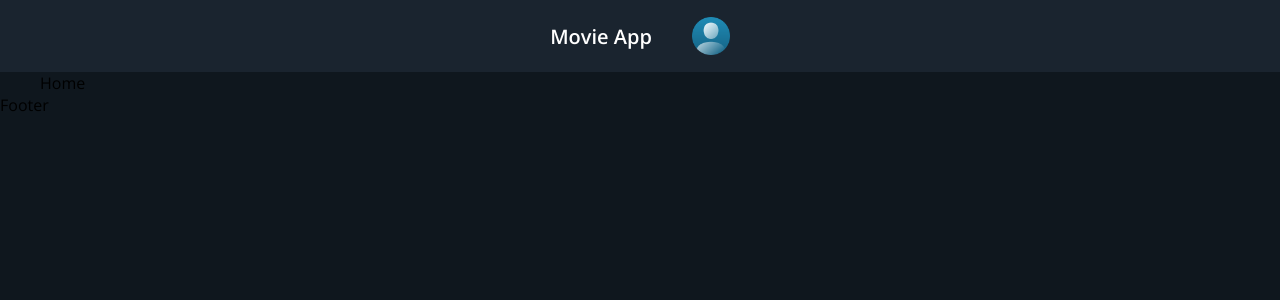
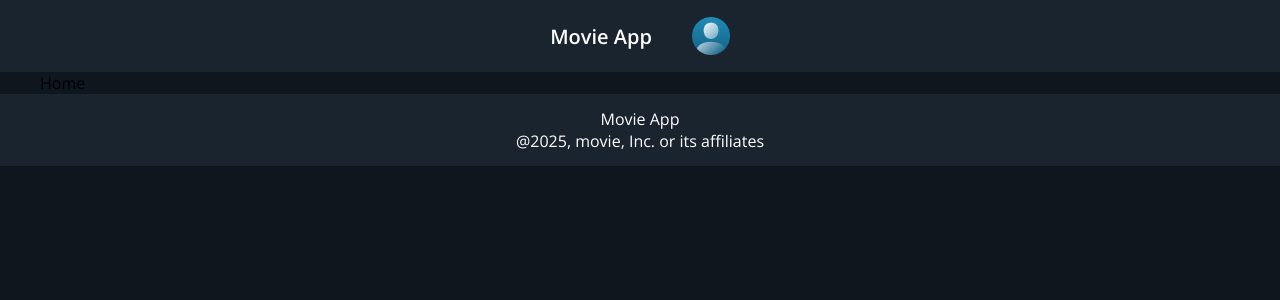
Before and after one commit to NasrinCodeCraft/movie_site, a React (Create React App) app in the folder movie/: page / in a window 1280 px wide. Shown: the top 300 px of the page. Built offline with nearby package versions, Linux system fonts and the light colour scheme.

Commit message:
create Footer

```diff
--- a/movie/src/components/Footer/Footer.js
+++ b/movie/src/components/Footer/Footer.js
@@ -1,8 +1,12 @@
 import React from 'react'
+import "./Footer.scss";
 
 function Footer() {
   return (
-    <div>Footer</div>
+    <div className='footer'>
+      <div>Movie App</div>
+      <div>@2025, movie, Inc. or its affiliates</div>
+    </div>
   )
 }
 
--- a/movie/src/components/Footer/Footer.scss
+++ b/movie/src/components/Footer/Footer.scss
@@ -0,0 +1,11 @@
+@import "../../common/colors.scss";
+
+.footer {
+    background: $secondary-color;
+    height: 72px;
+    display: flex;
+    justify-content: center;
+    align-items: center;
+    color: $font-primary;
+    flex-direction: column;
+}
```
